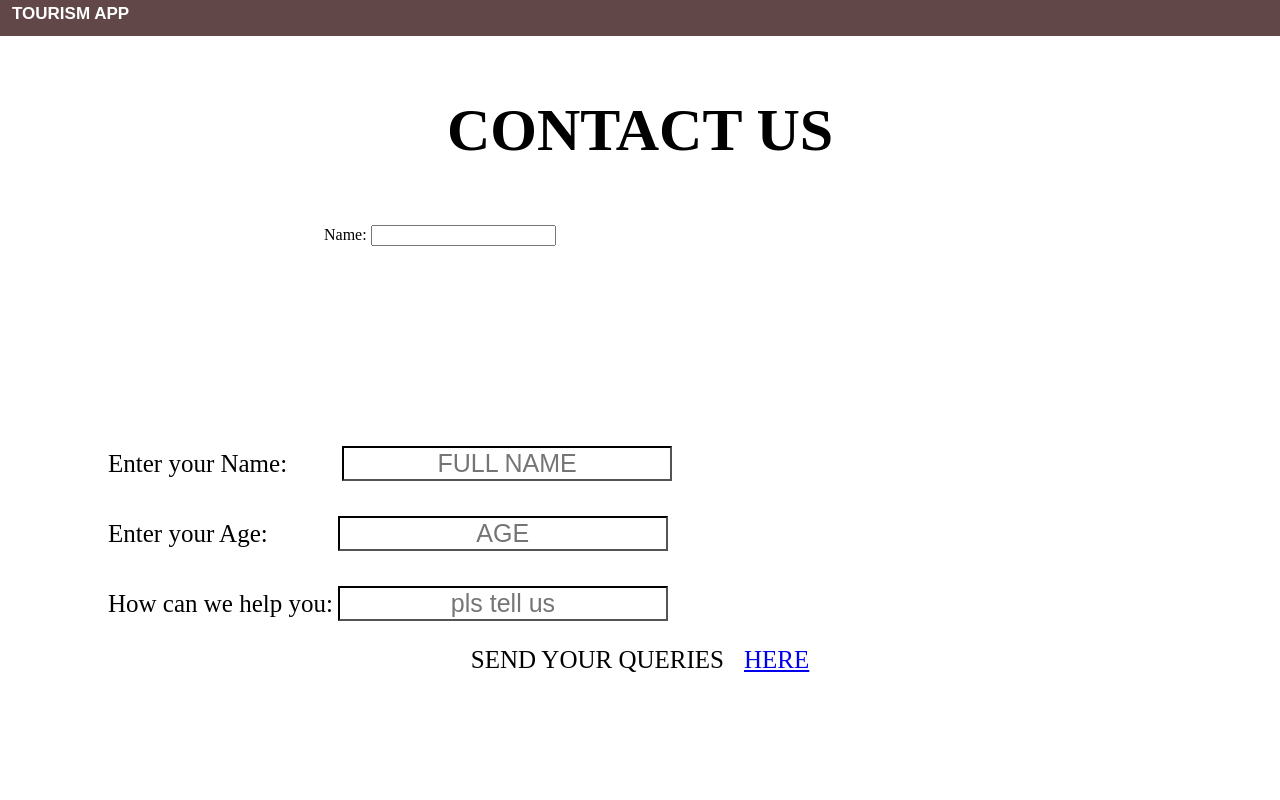
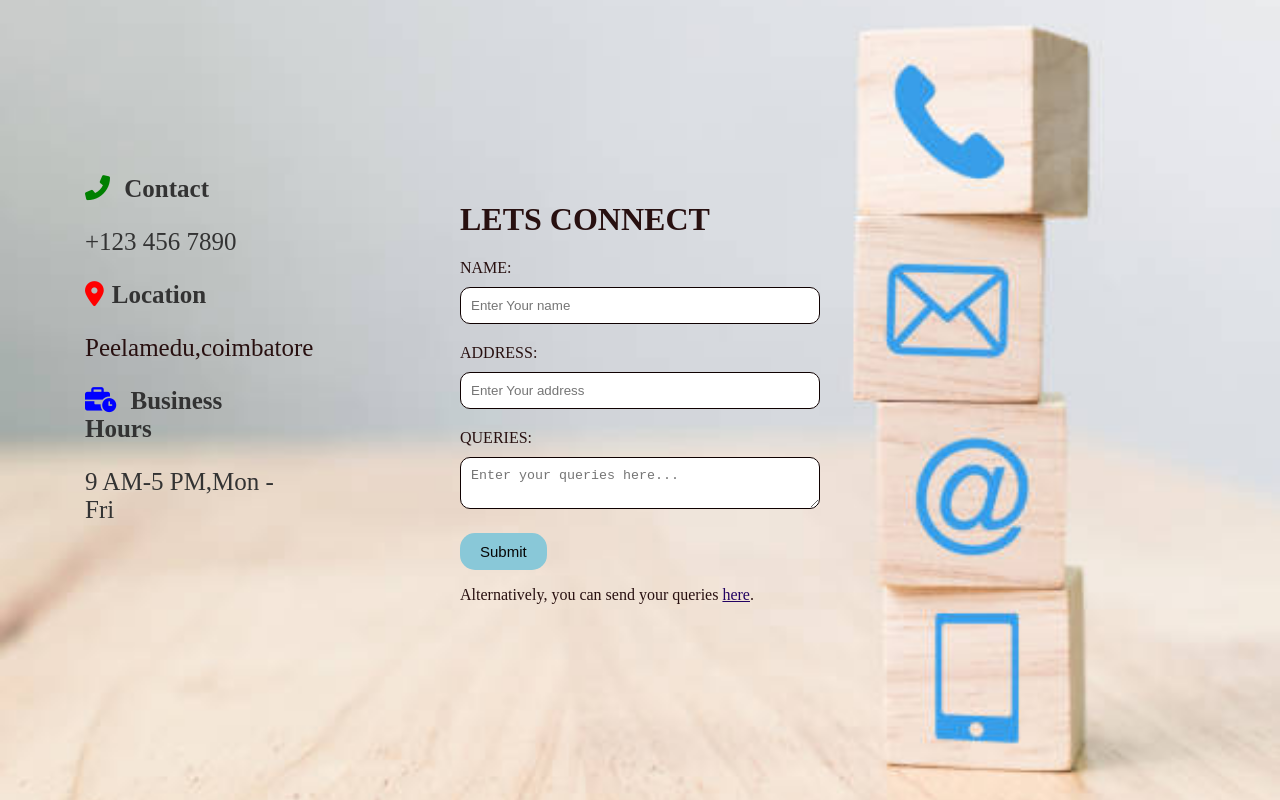
Before and after one commit to Mithun-04/Local_Tourism, a plain HTML site: page contact.html in a window 1280 px wide. Drawn offline with Linux system fonts and the light colour scheme; files whose address does not match are found by name.

Commit message:
updated contact page

```diff
--- a/contact.html
+++ b/contact.html
@@ -1,120 +1,165 @@
 <!DOCTYPE html>
-<html>
+<html lang="en">
 <head>
-        <title>
-            contactpage
-        </title>
-        <link rel="icon" href="contact.png" type="image/png">
+    <meta charset="UTF-8">
+    <meta name="viewport" content="width=device-width, initial-scale=1.0">
+    <title>Contact Us</title>
+    <link rel="icon" href="C:\Users\91948\OneDrive\Desktop\APP1\Local_Tourism\img\contact1.png" type="image/x-icon">
+    <link rel="stylesheet" href="https://cdnjs.cloudflare.com/ajax/libs/font-awesome/6.0.0-beta3/css/all.min.css">
 
     <style>
-            .bar{
-                background-color: rgb(97, 71, 71);
-                margin-top:-1rem;
-                margin-left: -1rem;
-                margin-right: -1rem;
-                margin-bottom: 0px;
-                padding-top:12px;
-                padding-bottom:12px ;
-                padding-left: 20px;
-                color:white;
-                font-family: Arial, Helvetica, sans-serif;
+        body {
+            font-family: 'Times New Roman', Times, serif;
+            background-image: url("C:\\Users\\91948\\OneDrive\\Desktop\\APP1\\Local_Tourism\\img\\contact4.png");
+            background-size: cover;
+            background-position: center;
+            background-repeat: no-repeat;
+            margin: 0;
+            padding: 0;
+            color: #281010;
+        }
+
+
+        .header-bar {
+            background-color: #290f08;
+            color: rgb(245, 238, 238);
+            padding: 10px 20px;
+            text-align: center;
+            font-size: 24px;
             font-weight: bold;
-                font-size: 17px;
         }
-            .searchbox{
-                font-size: 25px;
-                text-align: center;
-                margin-top:100px;
-                margin-bottom: 10px;
-                margin-left:55px;
-                display: inline-block;
-                border-color: black;
+        .wrapper {
+    display: flex;
+    justify-content: center; /* Center children horizontally */
+    align-items: center; /* Center children vertically */
+    height: 100vh; /* Full viewport height */
 }
-            .name{
-                margin-top:100px;
-                color:black;
-                font-size: 25px;
-                margin-left:100px;
+
+.form-container {
+    width: 100%;
+    max-width: 400px; /* Maximum width of the form */
+    padding: 20px;
+    box-sizing: border-box;
+    z-index: 2; /* Ensures form is on top if overlapping occurs */
 }
-            .here{
-                margin-left: 20px;
-                cursor: pointer;
+.info-container i {
+    color: #333;  /* Sets the color of the icons */
+    margin-right: 8px;  /* Adds spacing between the icon and text */
 }
-            .here:hover{
-                text-decoration: underline;
+
+/* Specific styling can be applied to change icon size or color individually */
+.info-container .fa-phone-alt {
+    color: green;
 }
-            .search{
-                font-size: 25px;
-                text-align: center;
-                margin-bottom:10px;
-                margin-left:70px;
-                display: inline-block;
-                border-color: black;
+
+.info-container .fa-map-marker-alt {
+    color: red;
 }
-            .nam{
-                color:black;
-                font-size: 25px;
-                margin-left:100px;
+
+.info-container .fa-business-time {
+    color: blue;
 }
-            .box{
-                font-size: 25px;
-                text-align: center;
-                margin-left:5px;
-                display: inline-block;
-                border-color: black;
+
+.info-container {
+    position: absolute; /* Keeps it out of the normal flow */
+    top: 140px; /* Position near the top of the viewport */
+    left: 75px; /* Position from the left of the viewport */
+    max-width: 200px; /* Limiting the width */
+    padding: 10px;
+    z-index: 1; /* Ensures it's behind other content if overlapping */
+    font-size: 25px; /* Increased font size for better readability */
 }
-            .how{
-                color:black;
-                font-size: 25px;
-                margin-left:100px;
+
+.info-container h2 {
+    font-size: 25px; /* Slightly larger for headings */
+    color: #333; /* Optional: dark color for text */
 }
-            .qe{
-                color:black;
-                font-size: 25px;
+
+.info-container p {
+    font-size: 25px; /* Size for paragraph text */
+    color: #333; /* Optional: dark color for text */
+}
+
+
+
+
+        h2 {
             text-align: center;
         }
-            .aboutus{
-                font-family: 'Times New Roman', Times, serif;
-                font-weight: bold;
-                font-size: 60px;
-                text-align: center;
-            }
-            .container {
-            width: 50%;
-            margin: auto;
-            overflow: hidden;
+
+        input[type="text"], textarea {
+            width: 100%;
+            padding: 10px;
+            margin-top: 5px;
+            margin-bottom: 20px;
+            border: 1px solid #0f0101;
+            border-radius: 10px;
+            box-sizing: border-box;
         }
 
+        label {
+            display: block;
+            text-align: left;
+            margin-bottom: 5px;
+        }
+
+        .btn-container {
+            width: 100%;
+            display: flex;
+            justify-content: center;
+            margin-top: 10px;
+        }
+
+        .btn {
+            padding: 10px 20px;
+            background-color: #89c8d8;
+            color: #060606;
+            border: none;
+            border-radius: 15px;
+            cursor: pointer;
+            font-size: 15px;
+            align-self: center;
+        }
+
+        .btn:hover {
+            background-color: #618bb4;
+        }
+
+        a {
+            color: #220262;
+        }
+
+        a:hover {
+            text-decoration: blueviolet;
+        }
     </style>
 </head>
 <body>
+    <div class="wrapper">
+        <div class="info-container">
+            <h2></h2>
+            <p><i class="fas fa-phone-alt"></i> <strong>Contact</strong></p>
+                <p>+123 456 7890</p>
+            <p><i class="fas fa-map-marker-alt"></i><strong>Location</strong></p>
 
-        <p class=" bar">
-            TOURISM APP
-        </p>
-        <p class="aboutus">
-            CONTACT US
-        </p>
-      <div class="container">
-        <form>
-            <label for="name">Name:</label>
-                <input type="text" id="name" name="name" required>
-
-        </form>
+            <p></p>Peelamedu,coimbatore</p>
+            <p><i class="fas fa-business-time"></i> <strong>Business Hours</strong></p>
+                <p>9 AM-5 PM,Mon - Fri</p>
 
         </div>
-        <p class="name">
-            Enter your Name:<input class="searchbox" type="text" placeholder="FULL NAME">
-        </p>
-        <p class="nam">
-            Enter your Age:<input class="search" type="text" placeholder="AGE">
-        </p>
-        <p class="how">
-            How can we help you:<input class="box" type="text" placeholder="pls tell us">
-        </p>
-        <p class="qe">
-            SEND YOUR QUERIES<span class="here"><a href="https://mail.google.com/mail/u/0/?ogbl#inbox?compose=new">HERE</a></span>
-        </p>
-
+        <div class="form-container">
+            <h1>LETS CONNECT</h1>
+            <form>
+                <label for="name">NAME:</label>
+                <input type="text" id="name" name="name" placeholder="Enter Your name" required>
+                <label for="address">ADDRESS:</label>
+                <input type="text" id="address" name="address" placeholder="Enter Your address">
+                <label for="message">QUERIES:</label>
+                <textarea id="message" name="message" placeholder="Enter your queries here..." rows="2"></textarea>
+                <button type="submit" class="btn">Submit</button>
+            </form>
+            <p>Alternatively, you can send your queries <a href="https://mail.google.com/mail/u/0/?ogbl#inbox?compose=new">here</a>.</p>
+        </div>
+    </div>
 </body>
 </html>
```
Also changed, not shown: img/contact1.png (added), img/contact2.png (added), img/contact3.png (added), img/contact4.png (added). Lines whose indentation alone changed are shown as unchanged.
